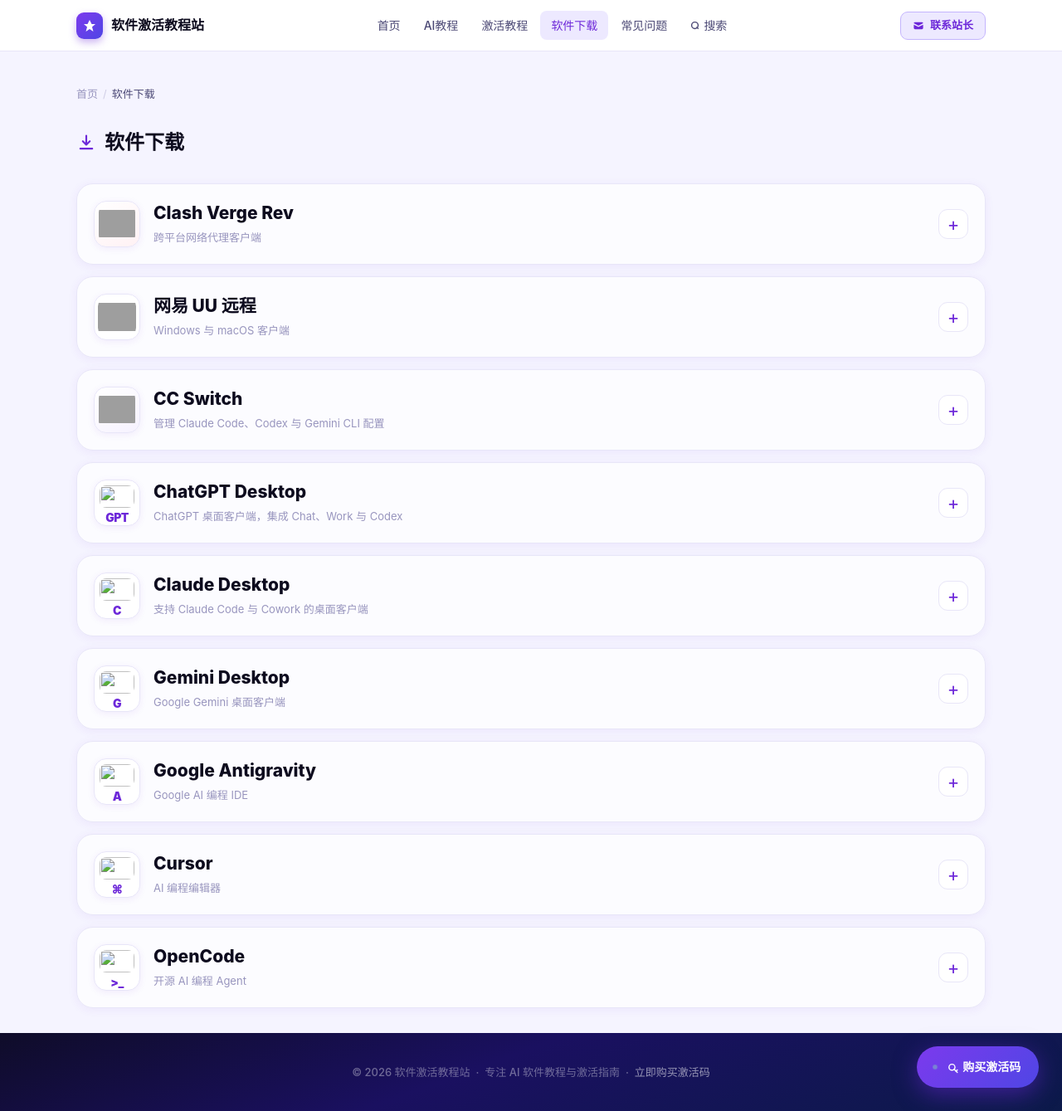
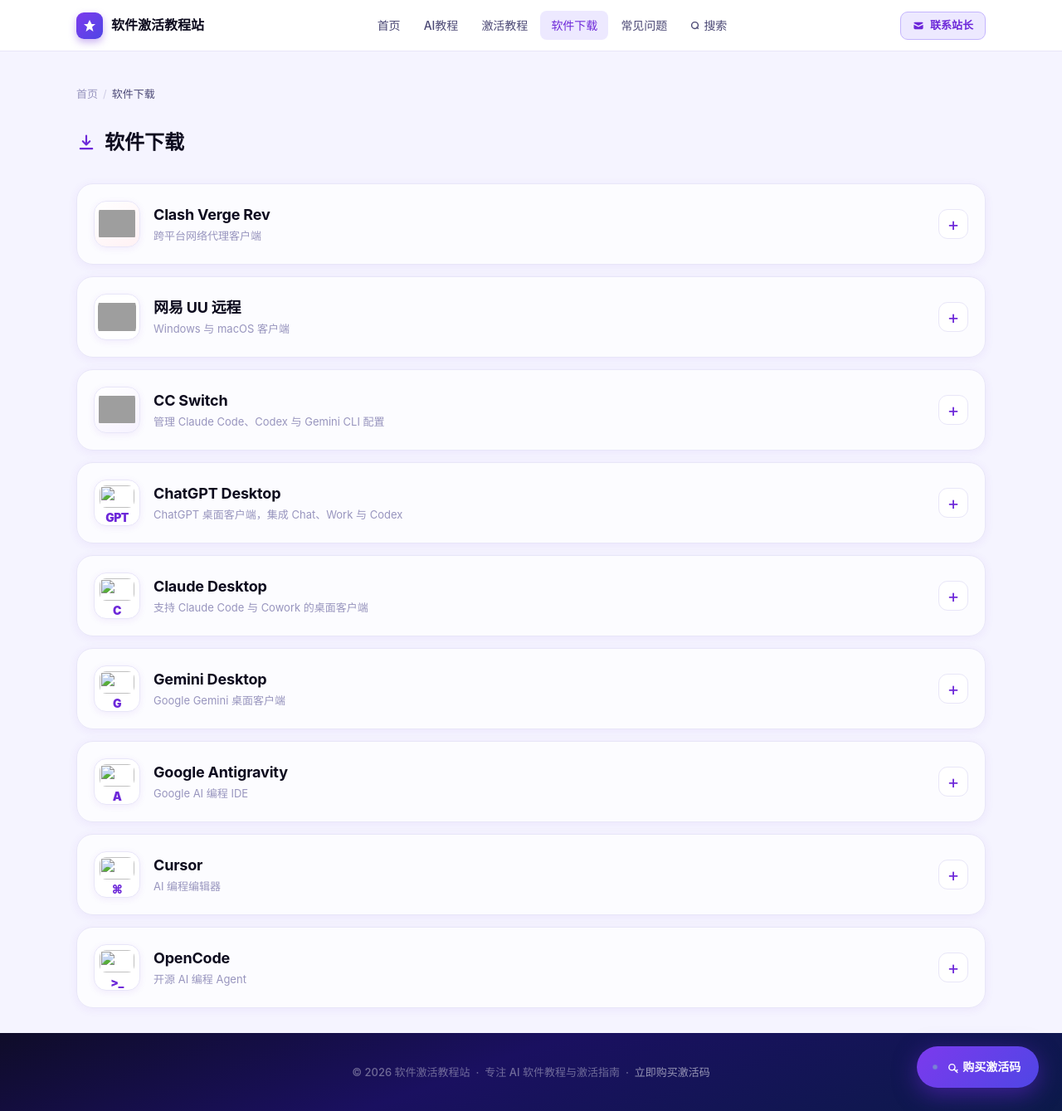
Before and after one commit to leo11hang/Kilian.github.io, a Jekyll site: the page built from download.html, in a window 1280 px wide and 1339 px high. Shown: the whole window at 83% size. Built offline with Jekyll 4.4.1, drawn with Linux system fonts in a browser that asks for light colours; comment, search, counter and statistics services are not loaded; grey boxes are pictures that could not be loaded.

Commit message:
Update main.css

```diff
--- a/assets/css/main.css
+++ b/assets/css/main.css
@@ -846,8 +846,8 @@
 .cc-product-icon { background: linear-gradient(145deg, #fff, #f6f2ff); }
 .clash-product-icon { background: linear-gradient(145deg, #fff, #fff1f4); }
 .download-summary-copy { display: flex; flex-direction: column; align-items: flex-start; gap: 3px; min-width: 0; }
-.download-accordion-name { font-size: 21px; line-height: 1.35; font-weight: 850; color: var(--text-1); }
-.download-accordion-hint { color: var(--text-3); font-size: 13px; }
+.download-accordion-name { font-family: inherit; font-size: 18px; line-height: 1.45; font-weight: 700; letter-spacing: -.01em; color: var(--text-1); }
+.download-accordion-hint { font-family: inherit; color: var(--text-3); font-size: 13px; font-weight: 400; line-height: 1.5; }
 .download-accordion-toggle { display: grid; place-items: center; width: 36px; height: 36px; margin-left: auto; border: 1px solid var(--border); border-radius: 11px; background: white; color: var(--accent); flex: 0 0 auto; }
 .download-accordion-toggle::before { content: '+'; font-size: 22px; line-height: 1; }
 .download-accordion[open] .download-accordion-toggle::before { content: '−'; }
@@ -925,7 +925,7 @@
   .ai-tools-content { padding: 14px; }
   .ai-download-options { gap: 8px; }
   .ai-download-options a { min-height: 36px; padding: 7px 10px; }
-  .download-accordion-name { font-size: 18px; }
+  .download-accordion-name { font-size: 16px; }
   .download-accordion-hint { font-size: 12px; }
   .cc-download { padding: 20px 16px; }
   .cc-download-heading { align-items: flex-start; flex-direction: column; gap: 10px; }
```
